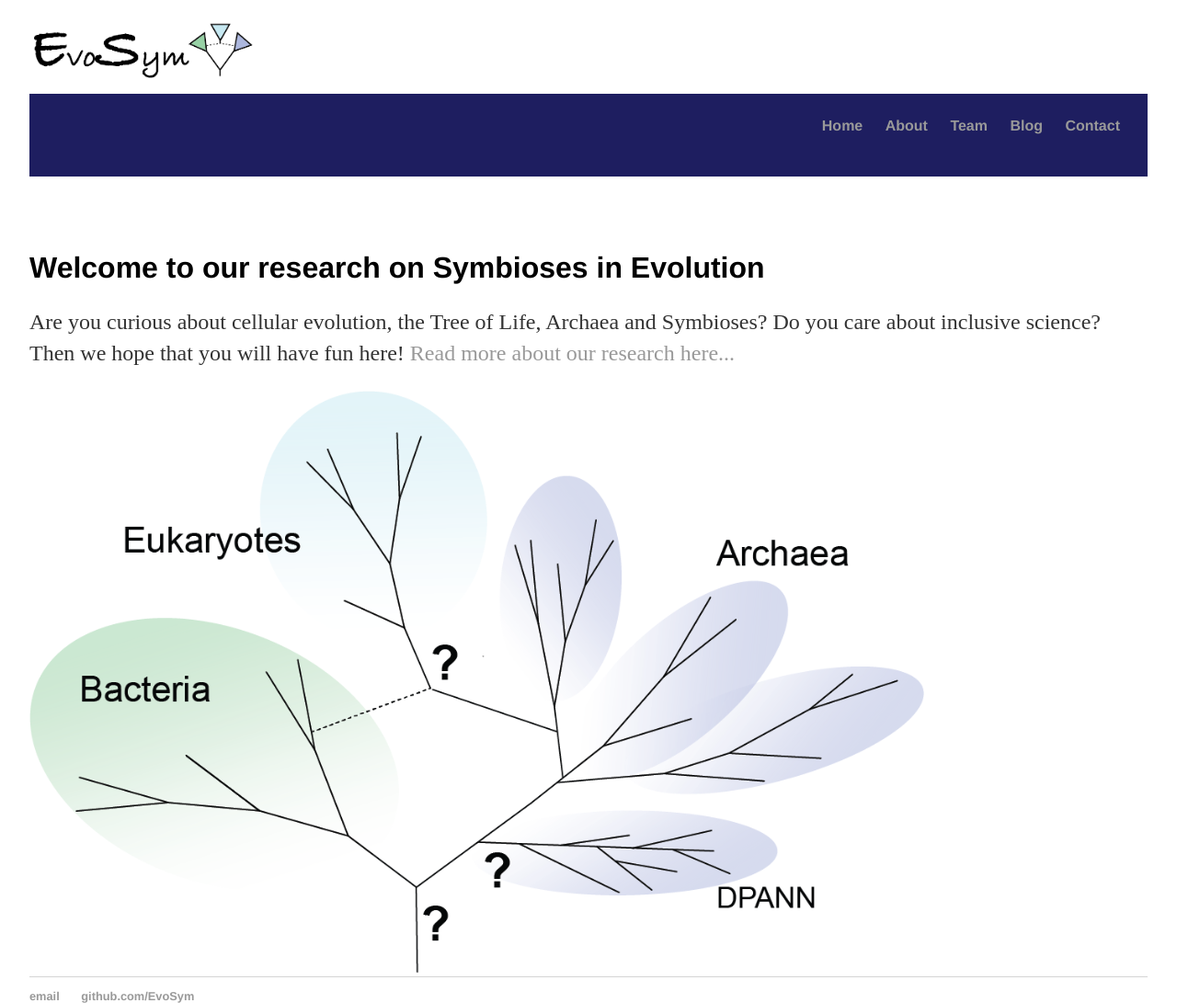
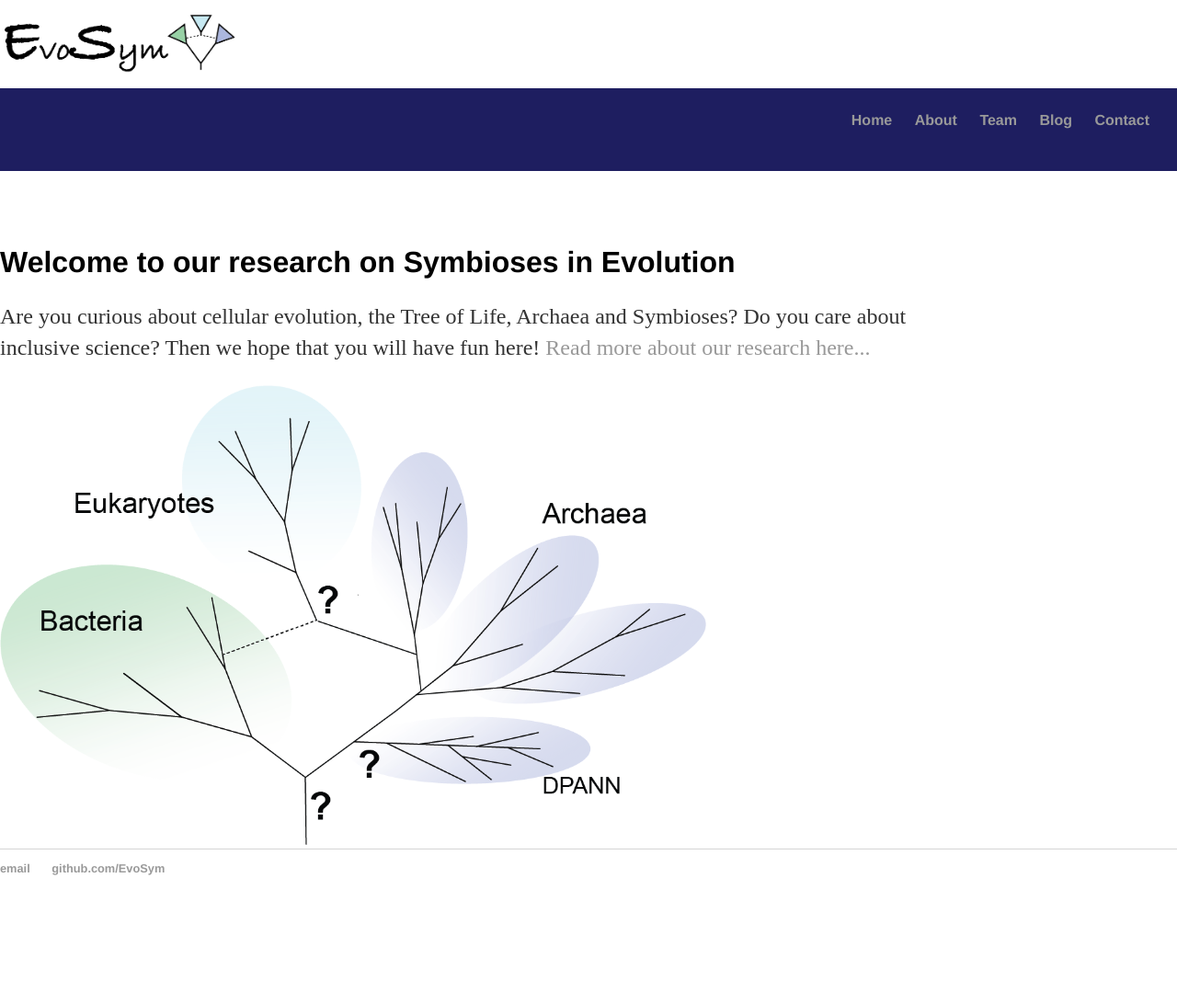
Before and after one commit to EvoSym/EvoSym.github.io, a Jekyll site: the page built from index.html, in a window 1280 px wide. Shown: the whole page at 92% size. Built offline with Jekyll 4.4.1, drawn with Linux system fonts in a browser that asks for light colours; after the commit the page ends 952 px from its top, so only the background shows below that.

Commit message:
Update main.css

```diff
--- a/css/main.css
+++ b/css/main.css
@@ -4,8 +4,8 @@ html {
 body {
     background: transparent;
     min-height: 100%;
-    margin: 20px auto;
-    width: 95%;
+    margin: 10px auto;
+    width: 100%;
 }
 nav {
     width: 100%;
@@ -46,6 +46,8 @@ p {
     font-size: 1.5em;
     line-height: 1.4em;
     color: #333;
+    align: center;
+    width: 80%
 }
 footer {
     border-top: 1px solid #d5d5d5;
@@ -61,10 +63,12 @@ ul.posts li {
     vertical-align: middle;
 }
 .box {
-  width: 80%;
+  width: 60%;
+  align: center;
 }
 .box2 {
-  width: 100%;
+  width: 80%;
+  align: center;
 }
 .logo {
     width: 20%
```
